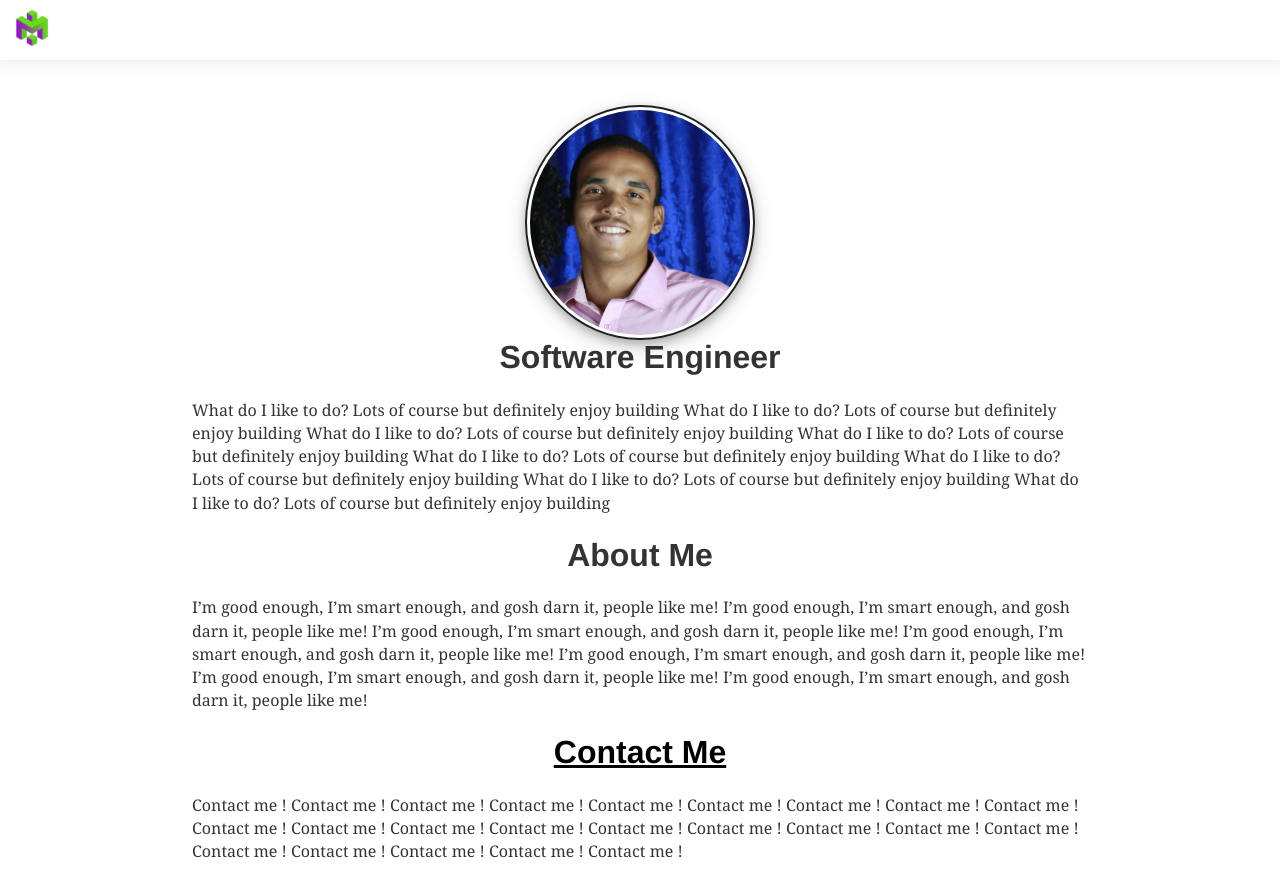
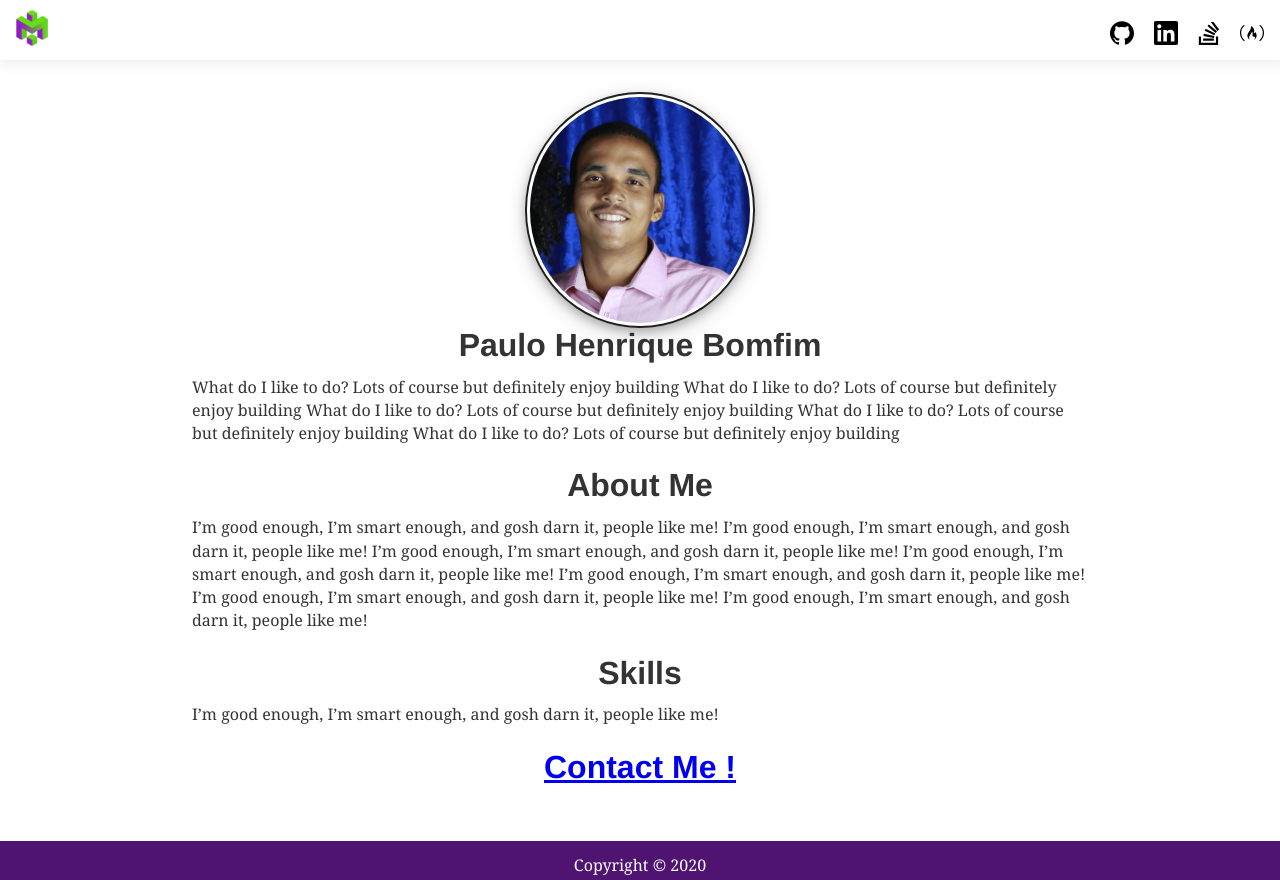
Before and after one commit to phbomfim/portfolio, a Gatsby site: page / in a window 1280 px wide. Shown: the top 880 px of the page. Built offline with nearby package versions, Linux system fonts and the light colour scheme; Gatsby itself is replaced by a stand-in of ours.

Commit message:
Update style to v.02

```diff
--- a/src/pages/index.js
+++ b/src/pages/index.js
@@ -7,13 +7,11 @@
 export default function Home() {
   return (
     <Layout>
-      <div className="info-content">
-        <img className="avatar" src={phbomfim} alt="" />
-        <h1> Software Engineer </h1>
+      <div className="content" id="Home">
+        <img className="avatar" src={phbomfim} />
+        <div className="info">
+          <h1>Paulo Henrique Bomfim </h1>
           <p>
-          What do I like to do? Lots of course but definitely enjoy building
-          What do I like to do? Lots of course but definitely enjoy building
-          What do I like to do? Lots of course but definitely enjoy building
           What do I like to do? Lots of course but definitely enjoy building
           What do I like to do? Lots of course but definitely enjoy building
           What do I like to do? Lots of course but definitely enjoy building
@@ -21,7 +19,7 @@
           What do I like to do? Lots of course but definitely enjoy building
         </p>
         </div>
-      <div className="about-content">
+        <div className="about" id="About">
           <h1>About Me</h1>
           <p>
             I’m good enough, I’m smart enough, and gosh darn it, people like me!
@@ -33,16 +31,15 @@
             I’m good enough, I’m smart enough, and gosh darn it, people like me!
             </p>
         </div>
-      <div className="contact-content">
-        <a href="mailto:contact@phbomfim.dev"><h1>Contact Me</h1></a>
+        <div className="skills" id="Skills">
+          <h1>Skills</h1>
           <p>
-          Contact me ! Contact me ! Contact me ! Contact me !
-          Contact me ! Contact me ! Contact me ! Contact me !
-          Contact me ! Contact me ! Contact me ! Contact me !
-          Contact me ! Contact me ! Contact me ! Contact me !
-          Contact me ! Contact me ! Contact me ! Contact me !
-          Contact me ! Contact me ! Contact me !
+            I’m good enough, I’m smart enough, and gosh darn it, people like me!
           </p>
+        </div>
+        <div className="contact" id="Contact">
+          <a href="mailto:contact@phbomfim.dev"><h1>Contact Me !</h1></a>
+        </div>
       </div>
     </Layout>
   );
--- a/src/styles/global.css
+++ b/src/styles/global.css
@@ -1,25 +1,7 @@
 html {
   background-color: rgba(255, 255, 255, 0.452);
   align-items: center;
-}
-
-img{
-  margin-bottom: 0%;
-}
-
-a {
-  color: black;
-  background-image: none;
-}
-
-p{
-  margin-left: auto;
-  margin-right: auto;
-  width: 70%;
-}
-
-h1{
-  text-align: center;
+  scroll-behavior: smooth;
 }
 
 header{
@@ -33,6 +15,39 @@
   box-shadow: 1px 1px 12px 4px #3e408414;
 
   /* position: fixed; */
+}
+
+.info-content{
+  padding-top: 0.3em;
+}
+
+footer{
+  color: white;
+  margin-top: 3.5em;
+  padding-bottom: 1%;
+  padding-top: 1%;
+  padding-left: 1%;
+  padding-right: 1%;
+  text-align: center;
+
+  background-color: rgb(79, 19, 114);
+}
+
+img, a{
+  margin-bottom: 0%;
+  background-image: none;
+
+}
+
+h1{
+  text-align: center;
+  margin-bottom: 1%;
+}
+
+p{
+  margin-left: auto;
+  margin-right: auto;
+  width: 70%;
 }
 
 .head-link, .head-link1, .head-link2{
@@ -51,7 +66,7 @@
   opacity: 1.2;
 }
 
-ul{
+.list-links{
   float: right;
   display: flex;
   align-items: center;
@@ -59,24 +74,18 @@
   margin-bottom: 0px;
 }
 
-footer{
-  margin-top: 3.5em;
-  padding-bottom: 1%;
-  padding-top: 1%;
-  padding-left: 1%;
-  padding-right: 1%;
-  text-align: center;
-
-  background-color: rgb(79, 19, 114); /* For browsers that do not support gradients */
-  background-image: linear-gradient(to right, rgb(8, 231, 8) , rgb(160, 29, 160));
-}
-
 .logo{
   width: 2em;
   transition: 1.75s;
 }
 
-.logo:hover{
+.logo-link{
+  width: 1.5em;
+  margin-left: 1.2em;
+  transition: 1.75s;
+}
+
+.logo:hover, .logo-link:hover{
 
   transform: rotateX(360deg);
   transform: rotateZ(360deg);
@@ -100,19 +109,3 @@
 .avatar:hover{
   box-shadow: 0 12px 16px 0 rgba(0,0,0,0.24),0 17px 50px 0 rgba(0,0,0,0.19);
 }
-
-.barra, .barra1, .barra2{
-  height: 2px;
-  width: 100%;
-  background-color: rgb(79, 19, 114);
-  text-align: right;
-  display:none;
-}
-
-.head-link:hover .barra, .head-link1:hover .barra1, .head-link2:hover .barra2{
-    display: block;
-}
-
-.info-content{
-  padding-top: 0.3em;
-}
```
Lines whose indentation alone changed are shown as unchanged.
